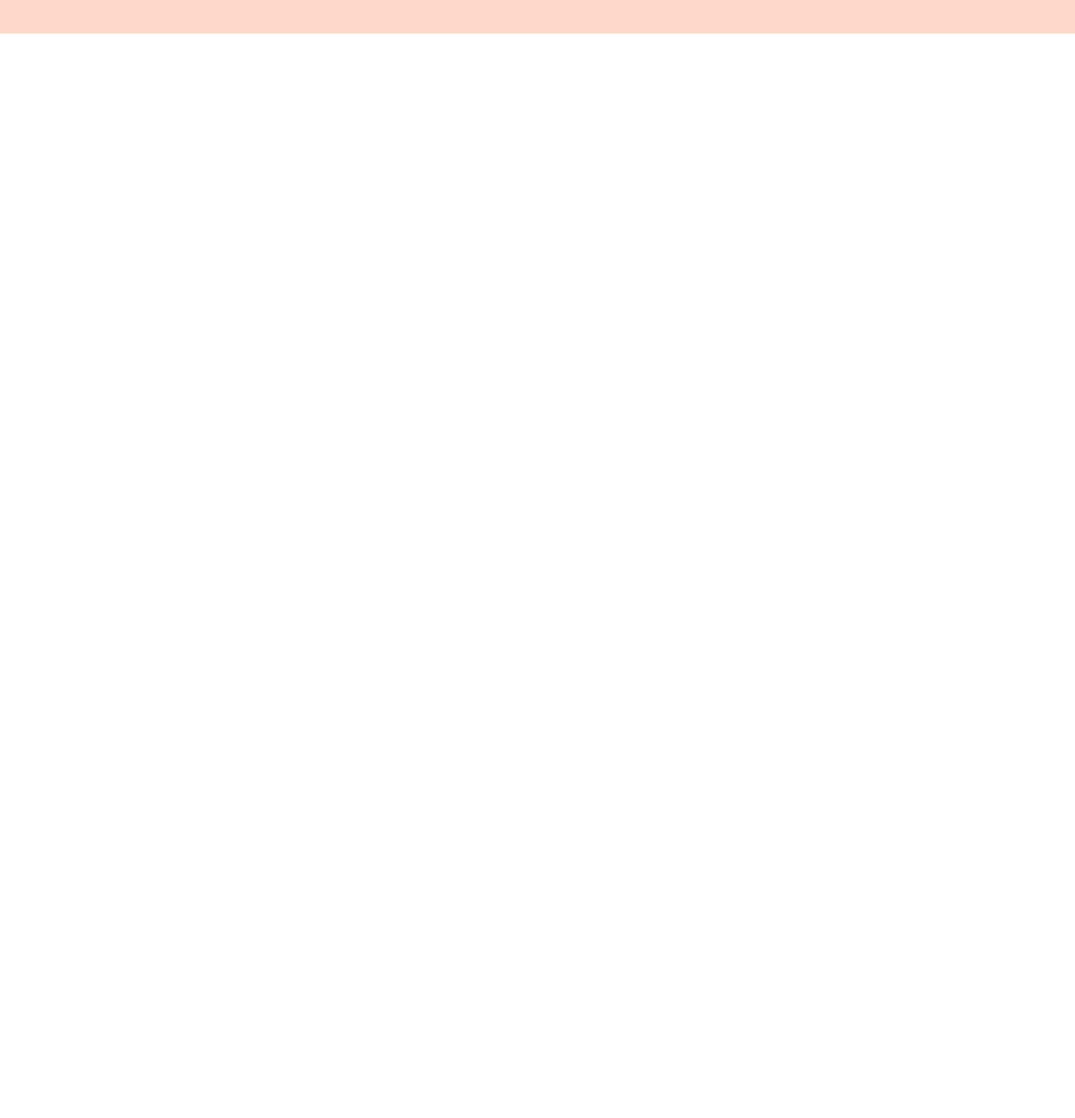
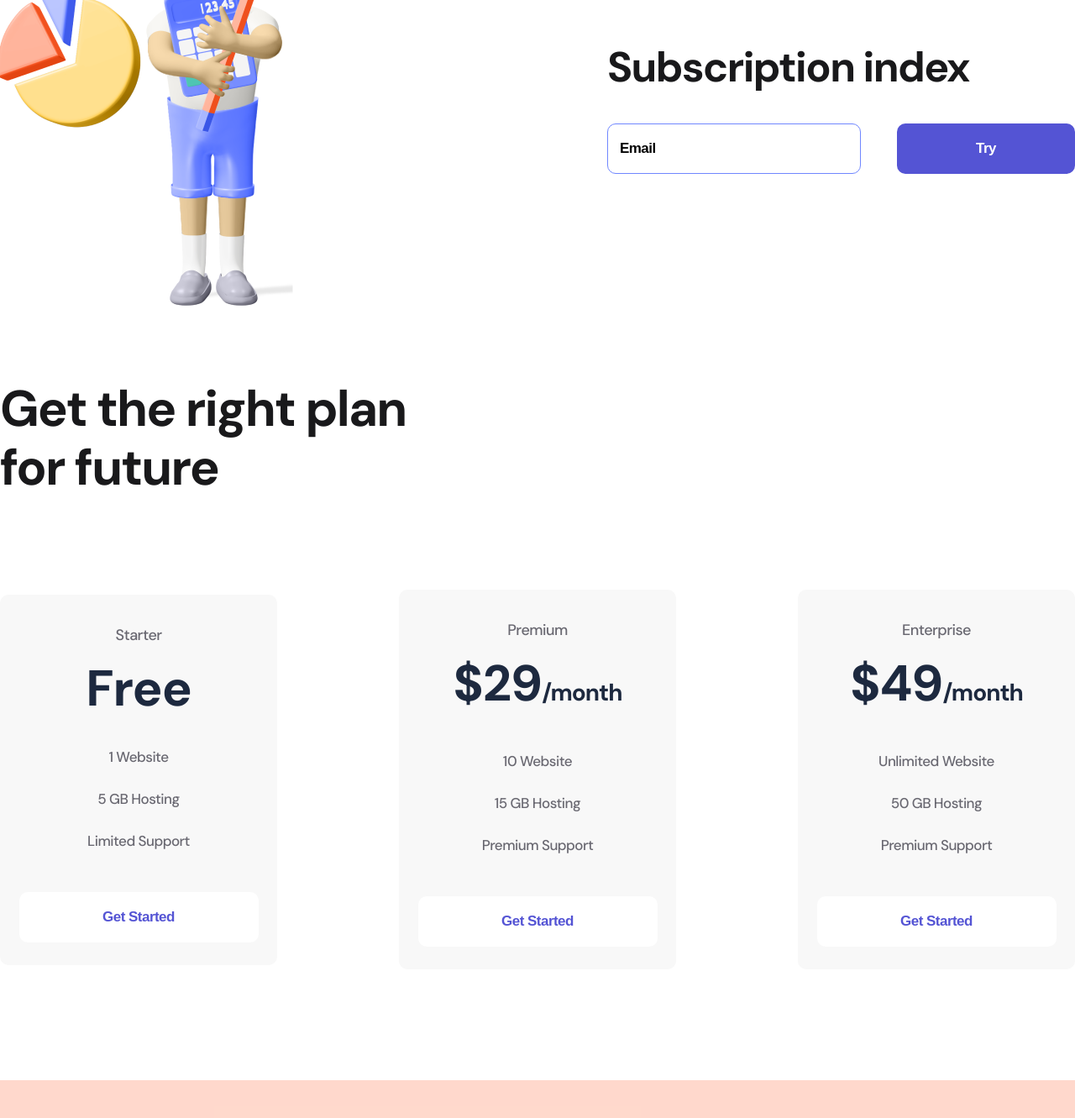
Before and after one commit to Platinka/Logoipsum, a plain HTML site: page index.html in a window 1280 px wide. Shown: the part 970-2301 px from the top of the page at 84% size. Before the commit the page ends 1010 px from the top, so only its background shows below. Drawn offline with nearby package versions, Linux system fonts and the light colour scheme.

Commit message:
All sections

```diff
--- a/Styles/styles.css
+++ b/Styles/styles.css
@@ -17,7 +17,7 @@ body {
     rgba(255, 113, 67, 0.27);
     padding: 38px 0 48px;
 }
-.header-flex, .footer-flex, .about {
+.header-flex, .footer-flex, .about, .subscribe, .plan-flex {
     display: flex;
     justify-content: space-between;
     align-items: center;
@@ -102,7 +102,114 @@ margin-bottom: 50px;
     background: #9ac4e6;
     transition: 500ms;
    }
-/*Footer*/
+   /* Section 2 */
+   .subscribe {
+    margin-bottom: 85px;
+   }
+   .subscribe-title {
+    font-weight: 700;
+    font-size: 50px;
+    line-height: 57px;
+    letter-spacing: -1.56316px;
+    color: #19191B;
+    margin-bottom: 38px;
+   }
+   .input {
+    width: 302px;
+    height: 60px;
+    border-radius: 10px;
+    border: 1px solid #7087FF;
+    padding-left: 14px;
+    box-sizing: border-box;
+    margin-right: 39px;
+   }
+   .input::placeholder, .input {
+    font-weight: 700;
+    font-size: 17px;
+    line-height: 22px;
+    letter-spacing: -0.531474px;
+    color: #000000;
+   }
+   .input:focus {
+    outline: none;
+   }
+
+   /* Section 3 */
+   .plan {
+    margin-bottom: 132px;
+   }
+   .plan-title {
+    font-weight: 700;
+    font-size: 60px;
+    line-height: 70px;
+    letter-spacing: -1.87579px;
+    color: #19191B;
+    max-width: 504px;
+    margin-bottom: 110px;
+   }
+   .item {
+    width: 330px;
+    background: #F8F8F8;
+    border-radius: 10px;
+    text-align: center;
+    padding: 34px 0 27px;
+   }
+   .item:hover {
+    background: #FF7143;
+    box-shadow: 0px 32px 34px rgba(255, 112, 59, 0.317827);
+    border-radius: 10px;
+    transition: 500ms;
+   }
+
+   .item-text {
+    font-weight: 400;
+    font-size: 18px;
+    line-height: 28px;
+    letter-spacing: -0.562737px;
+    color: #696871;
+   }
+   .item:hover .item-text, .item:hover .item-title span, .item:hover .item-title, .item:hover .item-li {
+    color: white;
+    transition: 500ms;
+   }
+   .item:hover .button-item {
+    background: #9F3919;
+    color: white;
+    transition: 500ms;
+   }
+
+   .item-title {
+    font-weight: 700;
+    font-size: 60px;
+    line-height: 56px;
+    letter-spacing: -1.03448px;
+    color: #1D293F;
+    margin: 22px 0 28px;
+   }
+   .item-title span {
+    font-weight: 700;
+    font-size: 28px;
+    line-height: 56px;
+    text-align: center;
+    letter-spacing: -1.03448px;
+    color: #1D293F;
+   }
+   .item-li {
+    list-style: none;
+    font-weight: 400;
+    font-size: 17px;
+    line-height: 50px;
+    letter-spacing: -0.531474px;
+    color: #696871;
+   }
+   .button-item {
+    width: 285px;
+    background: white;
+    color: #5454D4;
+    margin-top: 36px;
+   }
+
+   /*Footer*/
 .footer {
     padding: 53px 0;
 }
--- a/index.html
+++ b/index.html
@@ -67,6 +67,77 @@
     </div>
   </section>
 
+  <!--Section 2-->
+  <section class="container subscribe">
+    <div>
+      <img src="./img/Secondman.png" alt="Secondman">
+    </div>
+    <div>
+      <h2 class="subscribe-title">Subscription index</h2>
+      <form>
+        <input class="input" type="email" placeholder="Email">
+        <button class="button button-violet">Try</button>
+      </form>
+    </div>
+  </section>
+
+  <!--Section 3-->
+  <section class="container plan">
+    <h2 class="plan-title">
+      Get the right plan for future
+    </h2>
+    <div class="plan-flex">
+      <div class="item">
+        <p class="item-text">
+          Starter
+        </p>
+        <h3 class="item-title">
+          Free
+        </h3>
+        <ul class="">
+          <li class="item-li">1 Website</li>
+          <li class="item-li">5 GB Hosting</li>
+          <li class="item-li">Limited Support</li>
+        </ul>
+        <button class="button button-item">
+          Get Started
+        </button>
+      </div>
+      <div class="item">
+        <p class="item-text">
+          Premium
+        </p>
+        <h3 class="item-title">
+          $29<span>/month</span>
+        </h3>
+        <ul class="">
+          <li class="item-li">10 Website</li>
+          <li class="item-li">15 GB Hosting</li>
+          <li class="item-li">Premium Support</li>
+        </ul>
+        <button class="button button-item">
+          Get Started
+        </button>
+      </div>
+      <div class="item">
+        <p class="item-text">
+          Enterprise
+        </p>
+        <h3 class="item-title">
+          $49<span>/month</span>
+        </h3>
+        <ul class="">
+          <li class="item-li">Unlimited Website</li>
+          <li class="item-li">50 GB Hosting</li>
+          <li class="item-li">Premium Support</li>
+        </ul>
+        <button class="button button-item">
+          Get Started
+        </button>
+      </div>
+    </div>
+  </section>
+
   <!--Footer-->
   <footer class="footer">
     <div class="container footer-flex">
```
Also changed, not shown: img/Secondman.png (added).
